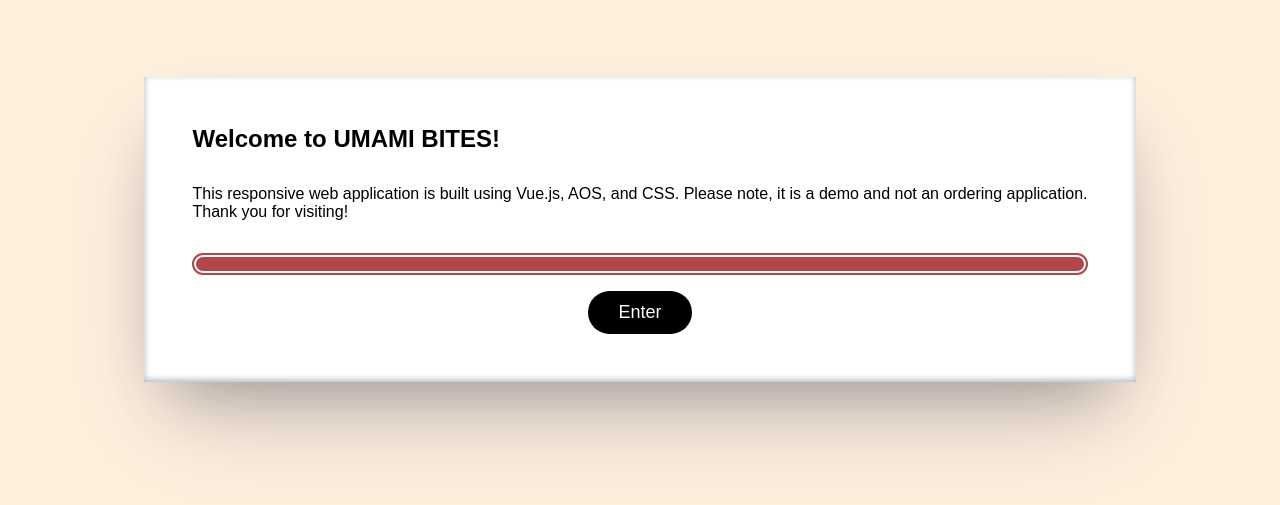
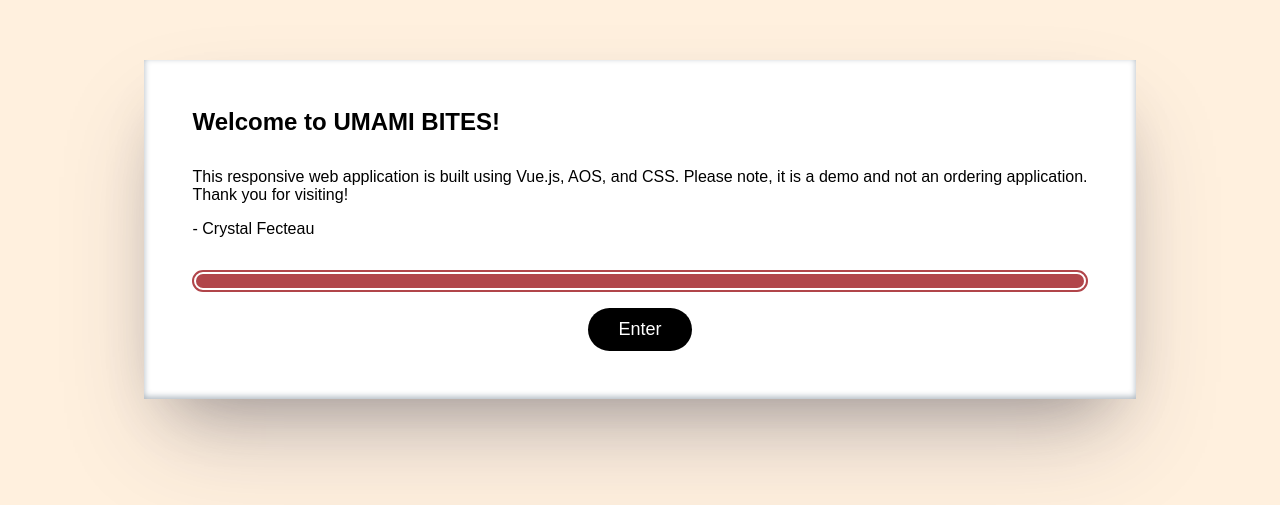
Before and after one commit to CryFecteau/umami-bites, a Vue app: page / in a window 1280 px wide. Shown: the part 171-676 px from the top of the page. Built offline with nearby package versions, Linux system fonts and the light colour scheme.

Commit message:
update loading message

```diff
--- a/src/components/loading.component.vue
+++ b/src/components/loading.component.vue
@@ -7,6 +7,7 @@
         it is a demo and not an ordering application. <br />
         Thank you for visiting!
       </p>
+      <p class="loading-subheader">- Crystal Fecteau</p>
       <div class="loading-footer">
         <div class="custom-loader"></div>
         <button
@@ -69,7 +70,11 @@
 }
 
 .loading-body {
-  margin: 2rem 0;
+  margin-top: 2rem;
+}
+
+.loading-subheader {
+  margin: 1rem 0 2rem;
 }
 .custom-loader {
   width: 100%;
```
